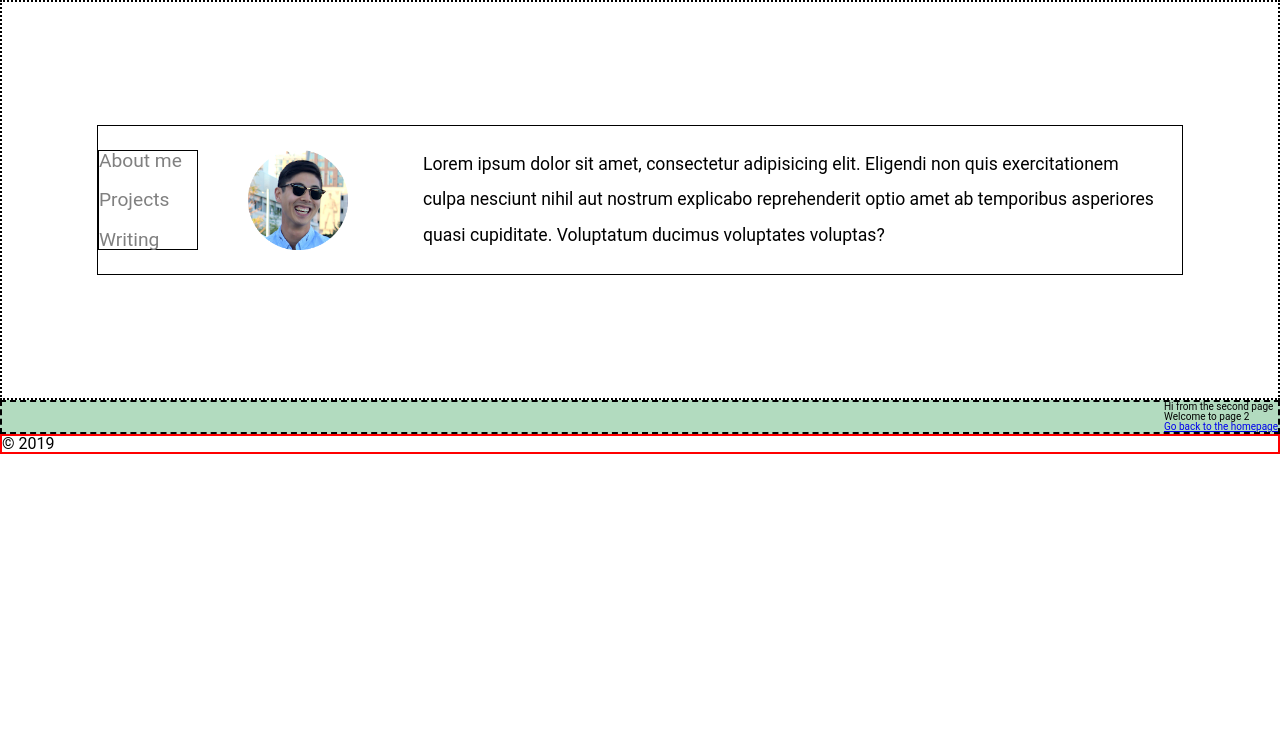
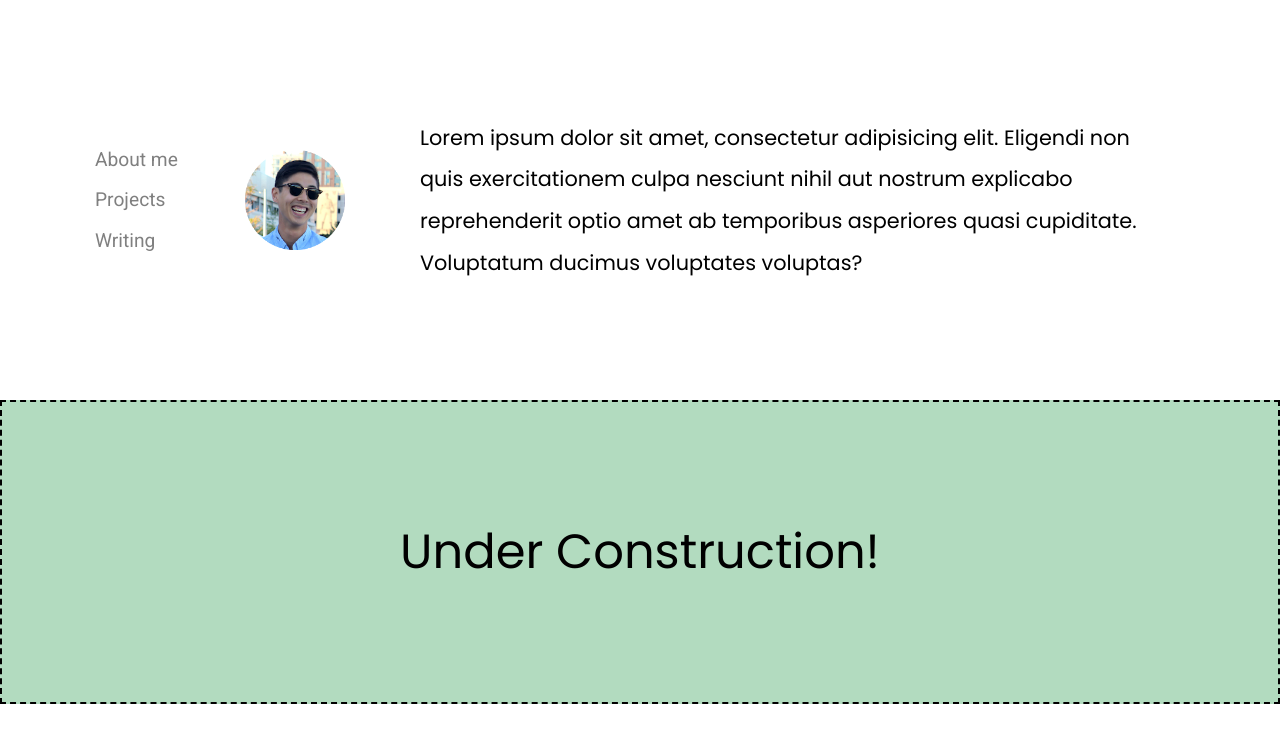
Before and after one commit to josephpak/portfolio_project, a Gatsby site: page / in a window 1280 px wide. Built offline with nearby package versions, Linux system fonts and the light colour scheme; Gatsby itself is replaced by a stand-in of ours.

Commit message:
Added some more styles to page

```diff
--- a/gatsby-config.js
+++ b/gatsby-config.js
@@ -2,7 +2,7 @@ module.exports = {
   siteMetadata: {
     title: `Joe Pak`,
     description: `Kick off your next, great Gatsby project with this default starter. This barebones starter ships with the main Gatsby configuration files you might need.`,
-    author: `@gatsbyjs`,
+    author: `@josephpak`,
   },
   plugins: [
     `gatsby-plugin-styled-components`,
@@ -28,6 +28,15 @@ module.exports = {
         icon: `src/images/gatsby-icon.png`, // This path is relative to the root of the site.
       },
     },
+    {
+      resolve: `gatsby-plugin-google-fonts`,
+      options: {
+        fonts: [
+          `roboto`
+
+        ]
+      }
+    }
     // this (optional) plugin enables Progressive Web App + Offline functionality
     // To learn more, visit: https://gatsby.dev/offline
     // 'gatsby-plugin-offline',
--- a/src/components/Header/HeaderStyles.js
+++ b/src/components/Header/HeaderStyles.js
@@ -1,16 +1,17 @@
 import styled from "styled-components";
 
 export const HeaderContainer = styled.div`
-  border: 2px dotted black;
+  /* border: 2px dotted black; */
   height: 400px;
   display: flex;
   align-items: center;
 `
 
 export const HeaderContent = styled.div`
+  @import url('https://fonts.googleapis.com/css?family=Poppins');
+  /* border: 1px solid black; */
   margin: 0 auto;
   margin: 0 95px;
-  border: 1px solid black;
   width: 100%;
   height: 150px;
   display: flex;
@@ -25,6 +26,7 @@ export const HeaderContent = styled.div`
   p {
     padding: 0 25px;
     line-height: 2;
-    font-size: 1.1rem;
+    font-size: 1.3rem;
+    font-family: "Poppins"
   }
 `
--- a/src/components/Layout/LayoutStyles.js
+++ b/src/components/Layout/LayoutStyles.js
@@ -5,7 +5,7 @@ export const BodyWrapper = styled.div`
   background-color: #B2DBBF;
   border: 2px dashed black;
   display: flex;
-  justify-content: flex-end;
+  justify-content: center;
 `
 
 export const FooterWrapper = styled.footer`
--- a/src/components/NavBar/NavBarStyles.js
+++ b/src/components/NavBar/NavBarStyles.js
@@ -1,9 +1,9 @@
 import styled from "styled-components";
 
 export const NavBarWrapper = styled.div`
+    /* border: 1px solid black; */
     display: flex;
     flex-direction: column;
-    border: 1px solid black;
     height: 100px;
     min-width: 100px;
     justify-content: space-between;
--- a/src/components/layout.js
+++ b/src/components/layout.js
@@ -25,11 +25,8 @@ const Layout = ({ children }) => (
       <>
         <Header siteTitle={data.site.siteMetadata.title} />
         <BodyWrapper>
-          <main>{children}</main>
+          {children}
         </BodyWrapper>
-        <FooterWrapper>
-          © {new Date().getFullYear()}
-        </FooterWrapper>
       </>
     )}
   />
--- /dev/null
+++ b/src/page-styles/UnderConstruction.js
@@ -0,0 +1,15 @@
+import styled from 'styled-components';
+
+export const UnderConstruction = styled.div`
+    @import url('https://fonts.googleapis.com/css?family=Poppins');
+    font-family: "Poppins";
+    display: flex;
+    justify-content: center;
+    width: 100%;
+    min-height: 300px;
+    align-items: center;
+
+    h1 {
+        font-size: 3rem;
+    }
+`
--- a/src/pages/404.js
+++ b/src/pages/404.js
@@ -1,6 +1,6 @@
 import React from "react";
 
-import Layout from "../components/layout";
+// import Layout from "../components/layout";
 import SEO from "../components/seo";
 import dennis from "../images/dennis.gif";
 import styled from "styled-components";
@@ -13,14 +13,14 @@ const NotFoundContent = styled.div`
 `
 
 const NotFoundPage = () => (
-  <Layout>
+  <>
     <SEO title="404: Not found" />
     <NotFoundContent>
       <img src={dennis} alt="not-found"/>
       <h1>Ah ah ah</h1>
       <p>You didn't say the magic word</p>
     </NotFoundContent>
-  </Layout>
+  </>
 )
 
 export default NotFoundPage
--- a/src/pages/index.js
+++ b/src/pages/index.js
@@ -1,16 +1,19 @@
 import React from "react"
-import { Link } from "gatsby"
+// import { Link } from "gatsby"
 
 import Layout from "../components/layout"
+import {
+  UnderConstruction
+} from "../page-styles/UnderConstruction"
 import SEO from "../components/seo"
 
-const SecondPage = () => (
+const AboutMe = () => (
   <Layout>
-    <SEO title="Page two" />
-    <h1>Hi from the second page</h1>
-    <p>Welcome to page 2</p>
-    <Link to="/">Go back to the homepage</Link>
+    <SEO title="Hi, I'm Joe Pak" />
+    <UnderConstruction>
+      <h1>Under Construction!</h1>
+    </UnderConstruction>
   </Layout>
 )
 
-export default SecondPage
+export default AboutMe
--- a/src/pages/projects.js
+++ b/src/pages/projects.js
@@ -8,7 +8,6 @@ import styled from 'styled-components'
 
 const BodyContent = styled.div`
   margin: 25px 0;
-  margin-right: 124px;
   margin-top: 75px;
   margin-bottom: 112px;
   width: 1000px;
@@ -20,7 +19,7 @@ const BodyContent = styled.div`
 
 const ProjectsPage = () => (
   <Layout>
-    <SEO title="Home" keywords={[`gatsby`, `application`, `react`]} />
+    <SEO title="Projects" keywords={[`gatsby`, `application`, `react`]} />
     <BodyContent>
       <ProjectCard />
     </BodyContent>
```
Also changed, not shown: src/pages/writing.js (+7 -1 lines).
